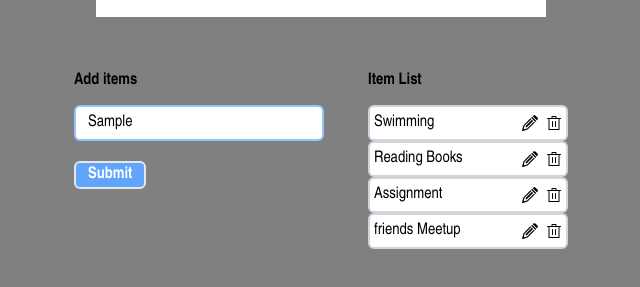
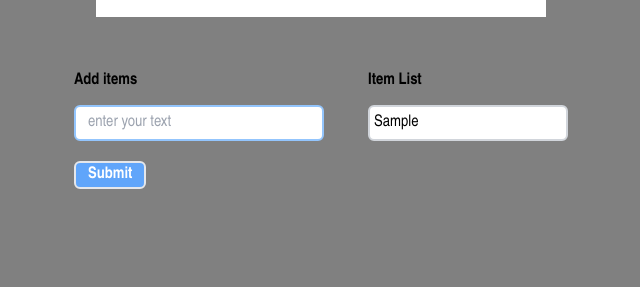
Before and after one commit to Masood-zone/UI-APP, a plain HTML site: page index.html in a window 1280 px wide. Both pictures are taken after typing "Sample" into the empty fields and a click on the button "Submit". Shown: the part 199-486 px from the top of the page, without its empty margins (319-959 px from the left). Drawn offline with nearby package versions, Linux system fonts and the light colour scheme.

Commit message:
Implemented usiing HTML and JavaScript in Todo app

```diff
--- a/index.html
+++ b/index.html
@@ -24,51 +24,21 @@
         <div class="w-[250px]   overflow-hidden">
           <h5 class="font-bold my-3">Add items</h5>
           <div class="main">
-          <input type="text" class="w-full py-1 px-3 border-2 rounded-md border-blue-300" id="text" placeholder="enter your text"> <br>
-          <button class="bg-blue-400 text-white font-bold px-3 rounded-md border-2 my-5">Submit</button>
+            <input onchange="saveInput(event)" id="input" type="text" class="w-full py-1 px-3 border-2 rounded-md border-blue-300" id="text"
+              placeholder="enter your text"> <br>
+            <button onclick="addTask()" class=" text-white bg-blue-400 font-bold px-3 rounded-md border-2 my-5">Submit</button>
           </div>
         </div>
         <div class="w-[200px] ">
           <h5 class="font-bold my-3">Item List</h5>
-        <ul class="">
-          <li class="flex items-center justify-between bg-white rounded-md border-2 border-gray-300 p-1">
-            Swimming
-            <div class="flex gap-2">
-              <img src="./assets/edit.svg" class="w-4"/>
-              <img src="./assets/delete.svg" class="w-4"/>
-            </div>
-          </li>
-
-          <li class="flex items-center justify-between bg-white rounded-md border-2 border-gray-300 p-1">
-            Reading Books
-            <div class="flex gap-2">
-              <img src="./assets/edit.svg" class="w-4"/>
-              <img src="./assets/delete.svg" class="w-4"/>
-            </div>
-          </li>
-
-          <li class="flex items-center justify-between bg-white rounded-md border-2 border-gray-300 p-1">
-            Assignment
-            <div class="flex gap-2">
-              <img src="./assets/edit.svg" class="w-4"/>
-              <img src="./assets/delete.svg" class="w-4"/>
-            </div>
-          </li>
-
-          <li class="flex items-center justify-between bg-white rounded-md border-2 border-gray-300 p-1">
-            friends Meetup
-            <div class="flex gap-2">
-              <img src="./assets/edit.svg" class="w-4"/>
-              <img src="./assets/delete.svg" class="w-4"/>
-            </div>
-          </li>
-
+          <ul id="list" class="list-none">
           </ul>
         </div>
       </div>
     </div>
 
   </div>
+  <script src="./index.js"></script>
 </body>
 
 </html>
--- a/index.js
+++ b/index.js
@@ -1,11 +1,18 @@
+const input = document.getElementById('input');
+const list = document.getElementById('list');
+const todoList = [];
+let value;
+
+function saveInput(event) {
+  value = event.target.value
+  console.log(value)
+}
+
 function addTask() {
-    const taskInput = document.getElementById('taskInput');
-    const taskList = document.getElementById('taskList');
-
-    if (taskInput.value !== '') {
-      const li = document.createElement('li');
-      li.textContent = taskInput.value;
-      taskList.appendChild(li);
-      taskInput.value = '';
-    }
-  }
+  const todo = { id: todoList.length = 0 ? 1 : (todoList.length - 1) + 1, value: value }
+  todoList.push(todo)
+  list.innerHTML = todoList.map(function (todo) {
+    return '<li key={todo.id} class="flex items-center justify-between bg-white rounded-md border-2 border-gray-300 p-1">' + todo.value + '</li>';
+  })
+  input.value = "";
+}
--- /dev/null
+++ b/main2.css
@@ -0,0 +1,6 @@
+body{
+    display: flex;
+    flex-direction: column;
+    justify-content: center;
+    align-items: center;
+}
```
Also changed, not shown: main.html (added, +24 -0 lines), tailwind.config.js (added, +9 -0 lines). Lines whose indentation alone changed are shown as unchanged.
